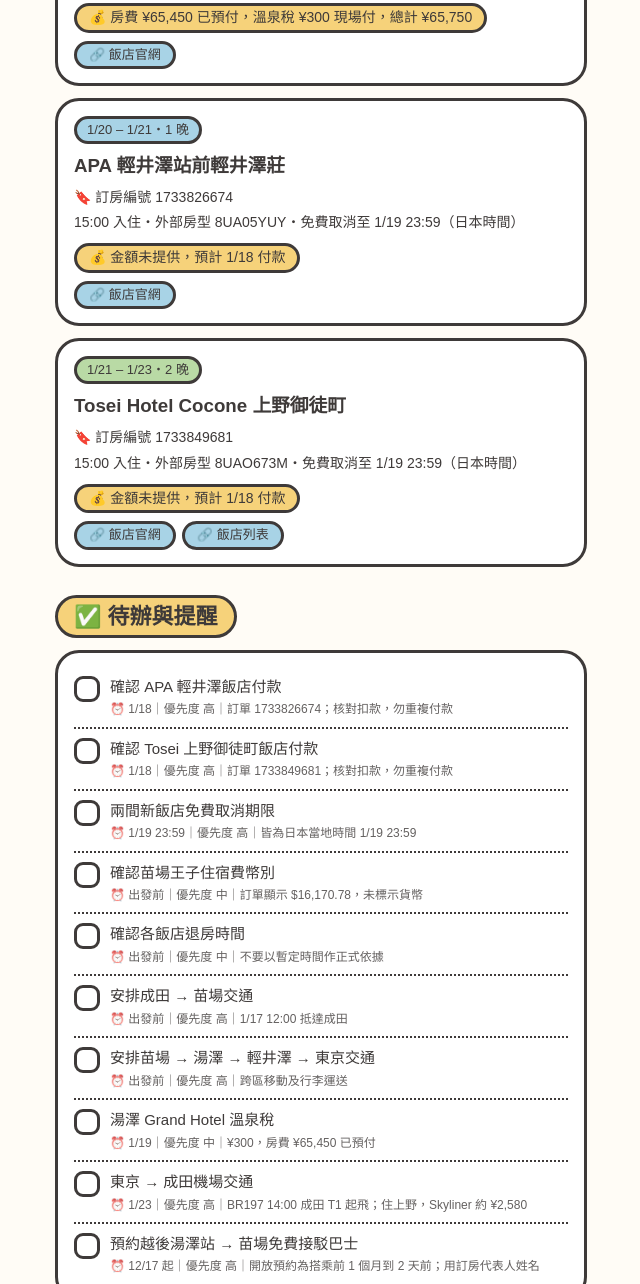
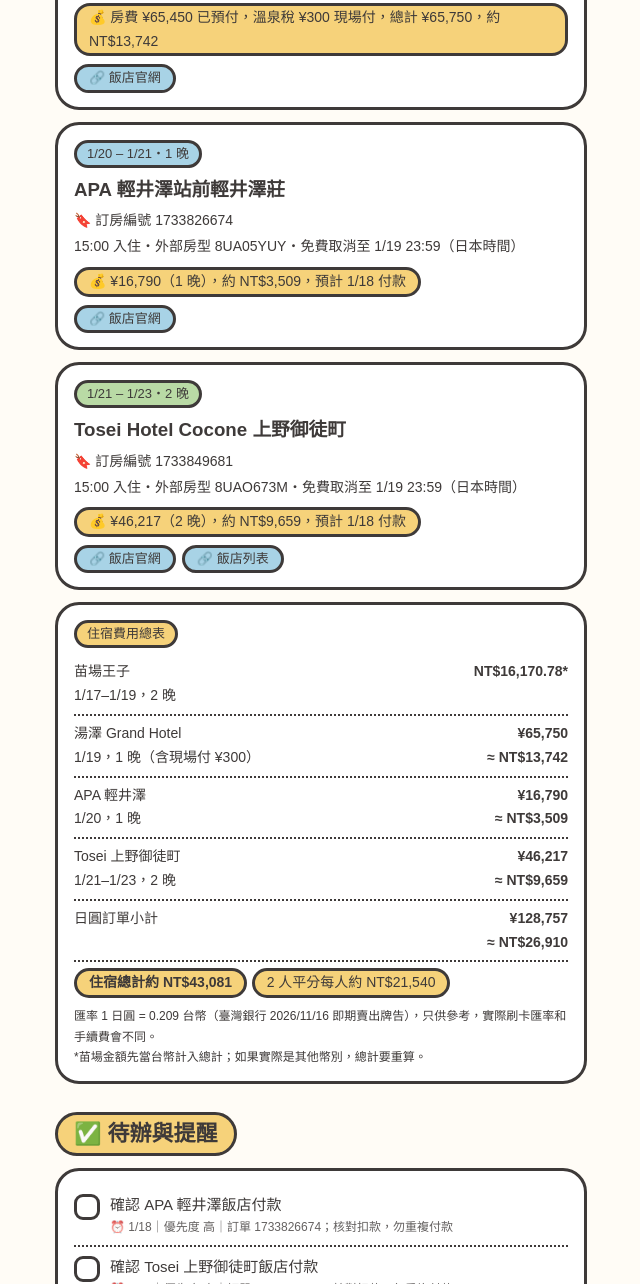
Before and after one commit to miffychen/miffy-tokyo-202701, a plain HTML site: page index.html in a window 1280 px wide. Shown: the part 4691-5975 px from the top of the page, without its empty margins (319-959 px from the left). Drawn offline with Linux system fonts and the light colour scheme; a web font is replaced by a local one.

Commit message:
Update index.html

```diff
--- a/index.html
+++ b/index.html
@@ -129,7 +129,15 @@ footer{text-align:center;font-size:13px;margin-top:30px}
 <div class="row"><span>壽司・涮涮鍋 Yuzuan<br>新宿西口、秋葉原</span><b>¥3,278 起</b></div>
 <p class="sm">這 5 家都是吃到飽或套餐，有些主打涮涮鍋。價格為 2024–2025 年文章資訊，請以官網為準。</p>
 <a class="lk" href="https://www.fun-japan.jp/tw/articlesPromotion/13651" target="_blank" rel="noopener">🔗 完整介紹文章</a></div></section>
-<section id="stay"><h2>🏨 住宿</h2><div id="hs"></div></section>
+<section id="stay"><h2>🏨 住宿</h2><div id="hs"></div>
+<div class="card"><span class="lab" style="background:var(--ye)">住宿費用總表</span>
+<div class="row"><span>苗場王子<br>1/17–1/19，2 晚</span><b>NT$16,170.78*</b></div>
+<div class="row"><span>湯澤 Grand Hotel<br>1/19，1 晚（含現場付 ¥300）</span><b style="text-align:right">¥65,750<br>≈ NT$13,742</b></div>
+<div class="row"><span>APA 輕井澤<br>1/20，1 晚</span><b style="text-align:right">¥16,790<br>≈ NT$3,509</b></div>
+<div class="row"><span>Tosei 上野御徒町<br>1/21–1/23，2 晚</span><b style="text-align:right">¥46,217<br>≈ NT$9,659</b></div>
+<div class="row"><span>日圓訂單小計</span><b style="text-align:right">¥128,757<br>≈ NT$26,910</b></div>
+<div class="cost"><b>住宿總計約 NT$43,081</b></div> <div class="cost">2 人平分每人約 NT$21,540</div>
+<p class="sm">匯率 1 日圓 = 0.209 台幣（臺灣銀行 2026/11/16 即期賣出牌告），只供參考，實際刷卡匯率和手續費會不同。<br>*苗場金額先當台幣計入總計；如果實際是其他幣別，總計要重算。</p></div></section>
 <section id="todo"><h2>✅ 待辦與提醒</h2><div class="card todo" id="td"></div></section>
 <footer>❄ 滑雪愉快，泡湯暖暖 ❄</footer></main>
 <script>
@@ -153,10 +161,10 @@ const D=[
 {d:'1/23',w:'六',s:'東京 → 成田 → 桃園',i:[
 ['14:00 日本／17:05 臺灣','長榮 BR197','航班','成田 T1 → 桃園 T2','已確認','東京飯店退房；提前安排前往成田機場；託運 1 件']]}];
 const H=[
-['1/17 – 1/19・2 晚','var(--co)','苗場王子大飯店 Naeba Prince Hotel','43802SG178558','4 號館 Twin B 河景・禁菸・2 位成人・含早餐・4 號館入住 15:00／退房 10:00（樂天旅遊方案頁資訊，請以訂單為準）','$16,170.78（幣別待確認）',[['飯店官網','https://www.princehotels.com/naeba/zh-hant/'],['飯店照片','https://www.princehotels.com/naeba/photogallery/']]],
-['1/19 – 1/20・1 晚','var(--ye)','湯澤 Grand Hotel 湯沢グランドホテル','X-ATG528GONTY','16:30 入住・和洋式・2 成人・僅含早餐（不含晚餐）','房費 ¥65,450 已預付，溫泉稅 ¥300 現場付，總計 ¥65,750',[['飯店官網','https://yuzawagrandhotel.jp/']]],
-['1/20 – 1/21・1 晚','var(--wa)','APA 輕井澤站前輕井澤莊','1733826674','15:00 入住・外部房型 8UA05YUY・免費取消至 1/19 23:59（日本時間）','金額未提供，預計 1/18 付款',[['飯店官網','https://www.apahotel.com/hotel/koshinetsu/nagano/karuizawa-ekimae/']]],
-['1/21 – 1/23・2 晚','var(--gr)','Tosei Hotel Cocone 上野御徒町','1733849681','15:00 入住・外部房型 8UAO673M・免費取消至 1/19 23:59（日本時間）','金額未提供，預計 1/18 付款',[['飯店官網','https://tosei-hotel.co.jp/'],['飯店列表','https://tosei-hotel.co.jp/hotellist/']]]];
+['1/17 – 1/19・2 晚','var(--co)','苗場王子大飯店 Naeba Prince Hotel','43802SG178558','4 號館 Twin B 河景・禁菸・2 位成人・含早餐・4 號館入住 15:00／退房 10:00（樂天旅遊方案頁資訊，請以訂單為準）','NT$16,170.78（幣別推測為台幣，待確認）',[['飯店官網','https://www.princehotels.com/naeba/zh-hant/'],['飯店照片','https://www.princehotels.com/naeba/photogallery/']]],
+['1/19 – 1/20・1 晚','var(--ye)','湯澤 Grand Hotel 湯沢グランドホテル','X-ATG528GONTY','16:30 入住・和洋式・2 成人・僅含早餐（不含晚餐）','房費 ¥65,450 已預付，溫泉稅 ¥300 現場付，總計 ¥65,750，約 NT$13,742',[['飯店官網','https://yuzawagrandhotel.jp/']]],
+['1/20 – 1/21・1 晚','var(--wa)','APA 輕井澤站前輕井澤莊','1733826674','15:00 入住・外部房型 8UA05YUY・免費取消至 1/19 23:59（日本時間）','¥16,790（1 晚），約 NT$3,509，預計 1/18 付款',[['飯店官網','https://www.apahotel.com/hotel/koshinetsu/nagano/karuizawa-ekimae/']]],
+['1/21 – 1/23・2 晚','var(--gr)','Tosei Hotel Cocone 上野御徒町','1733849681','15:00 入住・外部房型 8UAO673M・免費取消至 1/19 23:59（日本時間）','¥46,217（2 晚），約 NT$9,659，預計 1/18 付款',[['飯店官網','https://tosei-hotel.co.jp/'],['飯店列表','https://tosei-hotel.co.jp/hotellist/']]]];
 const TD=[['1/18','確認 APA 輕井澤飯店付款','高','訂單 1733826674；核對扣款，勿重複付款'],['1/18','確認 Tosei 上野御徒町飯店付款','高','訂單 1733849681；核對扣款，勿重複付款'],['1/19 23:59','兩間新飯店免費取消期限','高','皆為日本當地時間 1/19 23:59'],['出發前','確認苗場王子住宿費幣別','中','訂單顯示 $16,170.78，未標示貨幣'],['出發前','確認各飯店退房時間','中','不要以暫定時間作正式依據'],['出發前','安排成田 → 苗場交通','高','1/17 12:00 抵達成田'],['出發前','安排苗場 → 湯澤 → 輕井澤 → 東京交通','高','跨區移動及行李運送'],['1/19','湯澤 Grand Hotel 溫泉稅','中','¥300，房費 ¥65,450 已預付'],['1/23','東京 → 成田機場交通','高','BR197 14:00 成田 T1 起飛；住上野，Skyliner 約 ¥2,580'],['12/17 起','預約越後湯澤站 → 苗場免費接駁巴士','高','開放預約為搭乘前 1 個月到 2 天前；用訂房代表人姓名']];
 const tabs=document.getElementById('tabs'),tl=document.getElementById('tl'),sum=document.getElementById('sum');
 function show(n){[...tabs.children].forEach((b,i)=>b.classList.toggle('on',i==n));sum.textContent=D[n].s;
```
